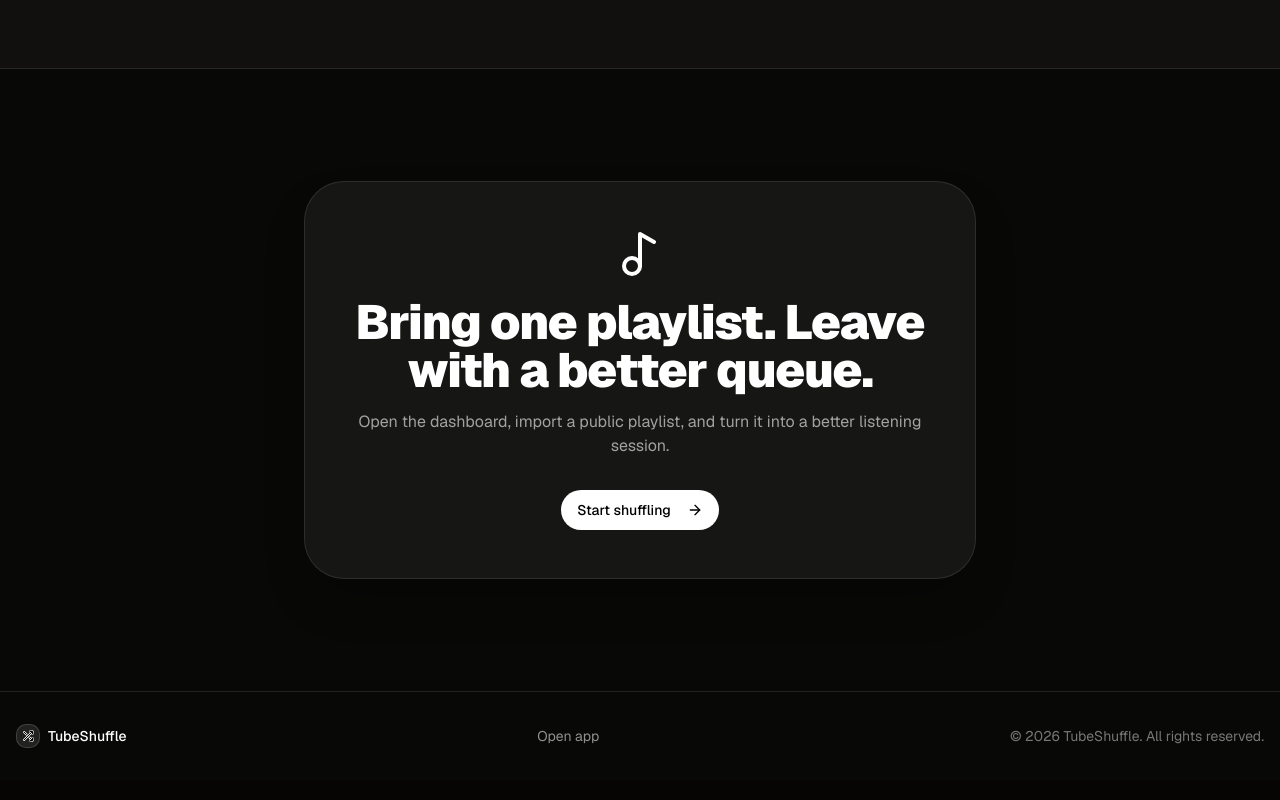
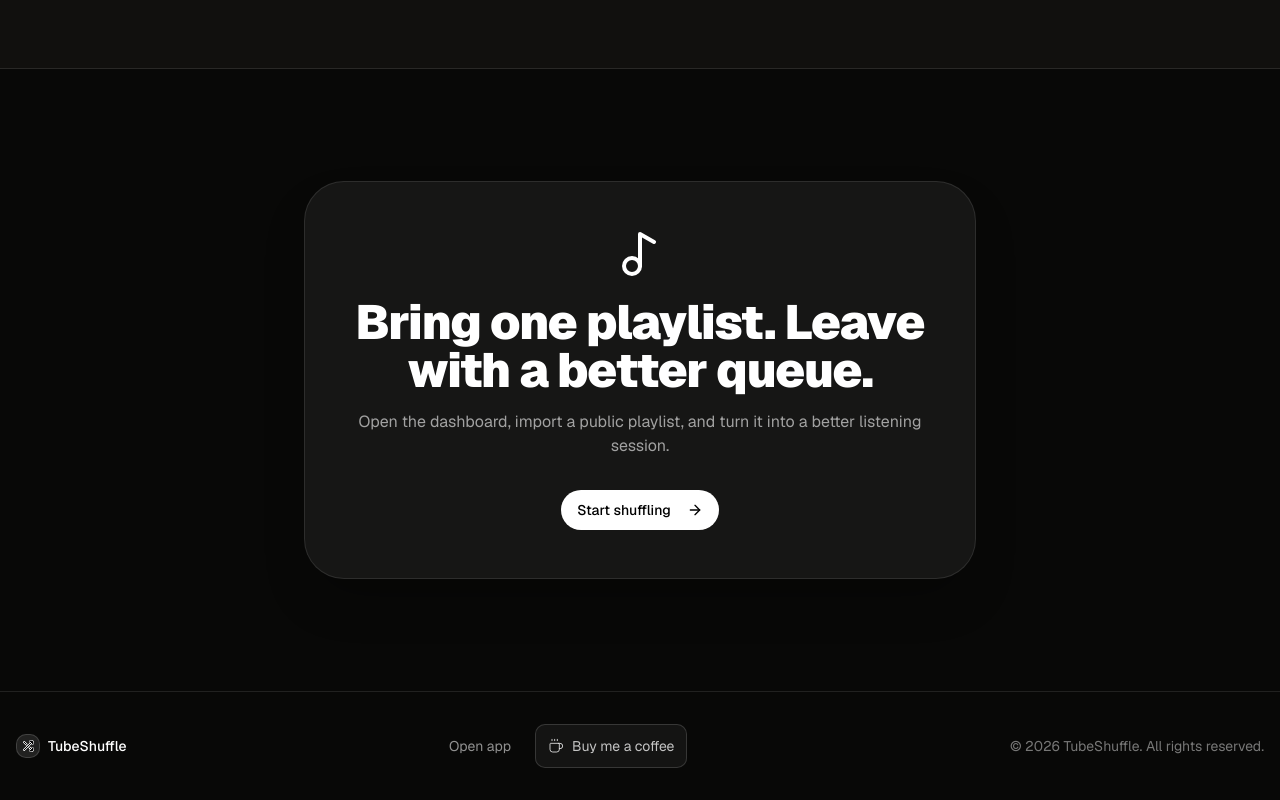
Before and after one commit to gustavocaiano/tubeshuffle, a Next.js app: page / in a window 1280 px wide. Shown: the part 5081-5881 px from the top of the page. Built offline with nearby package versions, Linux system fonts and the light colour scheme; no server answers.

Commit message:
add a coffee support link to the footer

```diff
--- a/src/components/layouts/Footer.tsx
+++ b/src/components/layouts/Footer.tsx
@@ -1,5 +1,6 @@
 import Link from "next/link";
 import Image from "next/image";
+import { Coffee } from "lucide-react";
 
 export function Footer() {
   return (
@@ -19,10 +20,20 @@ export function Footer() {
           <span className="text-sm font-medium">TubeShuffle</span>
         </div>
 
-        <nav className="flex gap-6 text-sm text-white/55">
+        <nav className="flex flex-wrap items-center justify-center gap-x-6 gap-y-2 text-sm text-white/55">
           <Link href="/dashboard" className="transition-colors hover:text-white">
             Open app
           </Link>
+          <a
+            href="https://buymeacoffee.com/gustavocaiano"
+            target="_blank"
+            rel="noopener noreferrer"
+            className="inline-flex min-h-11 items-center justify-center gap-2 whitespace-nowrap rounded-lg border border-white/15 bg-white/5 px-3 text-white/75 transition-colors hover:border-white/25 hover:bg-white/10 hover:text-white focus-visible:outline-2 focus-visible:outline-offset-4 focus-visible:outline-white/75"
+          >
+            <Coffee aria-hidden="true" className="h-4 w-4" strokeWidth={1.5} />
+            Buy me a coffee
+            <span className="sr-only"> (opens in a new tab)</span>
+          </a>
         </nav>
 
         <p className="text-sm text-white/45">
```
